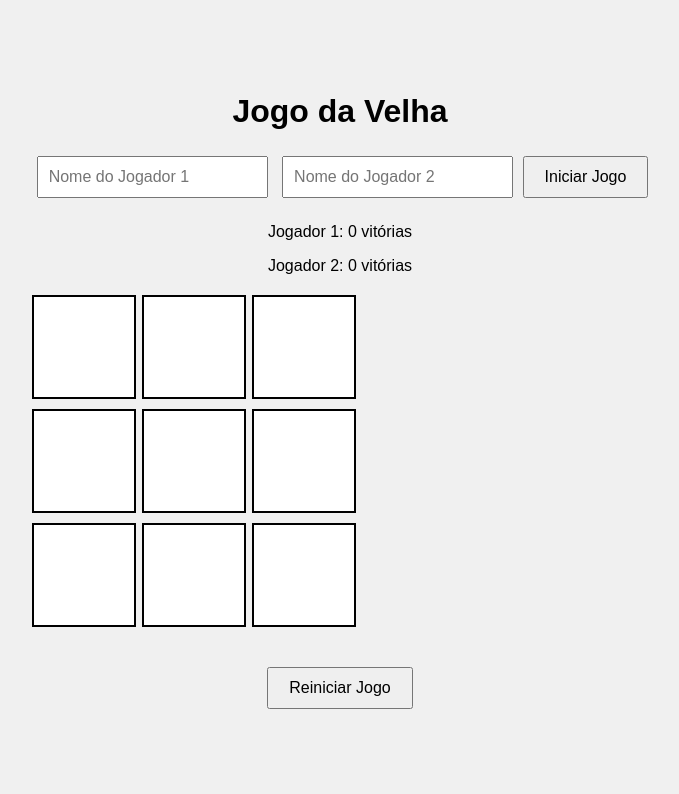
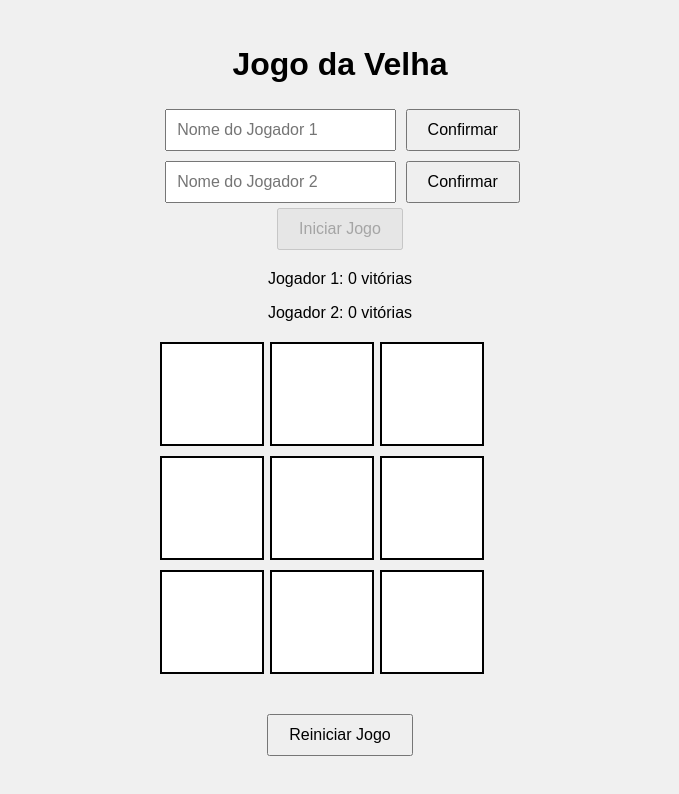
Before and after one commit to vsserra/jogodavelha, a website: page public/index.html in a window 1280 px wide. Shown: the whole page, without its empty margins (300-979 px from the left). Drawn offline with nearby package versions, Linux system fonts and the light colour scheme; no server answers.

Commit message:
Update index.html

```diff
--- a/public/index.html
+++ b/public/index.html
@@ -10,9 +10,17 @@
     <div id="game">
         <h1>Jogo da Velha</h1>
         <div id="player-form">
-            <input type="text" id="player1" placeholder="Nome do Jogador 1">
-            <input type="text" id="player2" placeholder="Nome do Jogador 2">
-            <button id="start-game">Iniciar Jogo</button>
+            <div>
+                <input type="text" id="player1" placeholder="Nome do Jogador 1">
+                <button id="confirm-player1">Confirmar</button>
+                <span id="status-player1"></span>
+            </div>
+            <div>
+                <input type="text" id="player2" placeholder="Nome do Jogador 2">
+                <button id="confirm-player2">Confirmar</button>
+                <span id="status-player2"></span>
+            </div>
+            <button id="start-game" disabled>Iniciar Jogo</button>
         </div>
         <div id="scoreboard">
             <p id="score-player1">Jogador 1: 0 vitórias</p>
```
